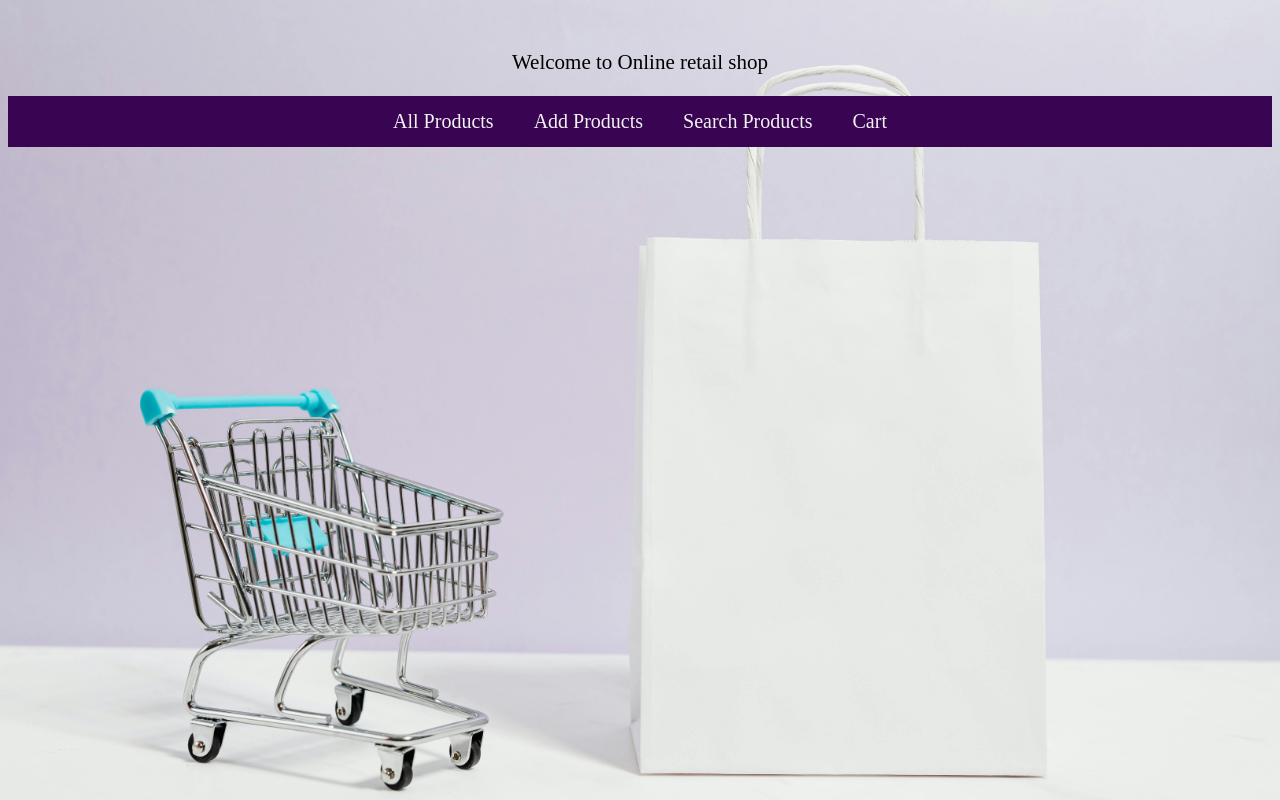
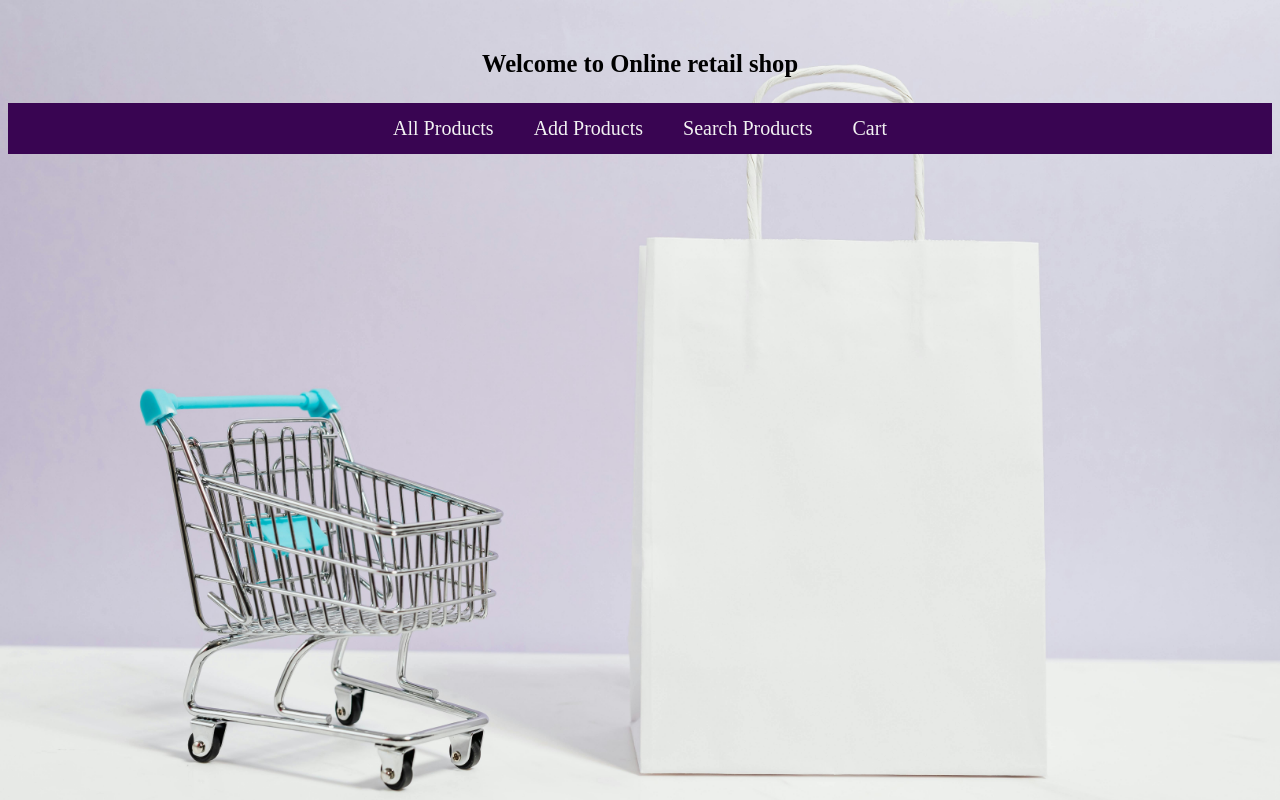
Before and after one commit to PRO-Nitesh/Online-retail-Shop, an Angular app: page /home in a window 1280 px wide. Built offline with nearby package versions, Linux system fonts and the light colour scheme.

Commit message:
updating the welcome message

```diff
--- a/src/app/app.component.html
+++ b/src/app/app.component.html
@@ -1,5 +1,5 @@
 <div class="welcome-message">
-  <p>Welcome to Online retail shop</p>
+  <h3>Welcome to Online retail shop</h3>
 </div>
 
 <div class="topnav">
```
